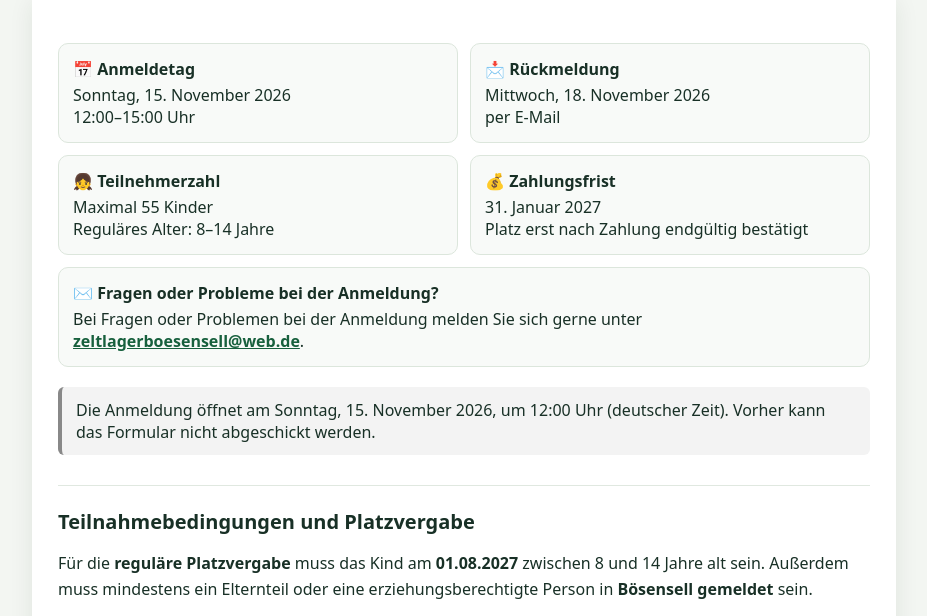
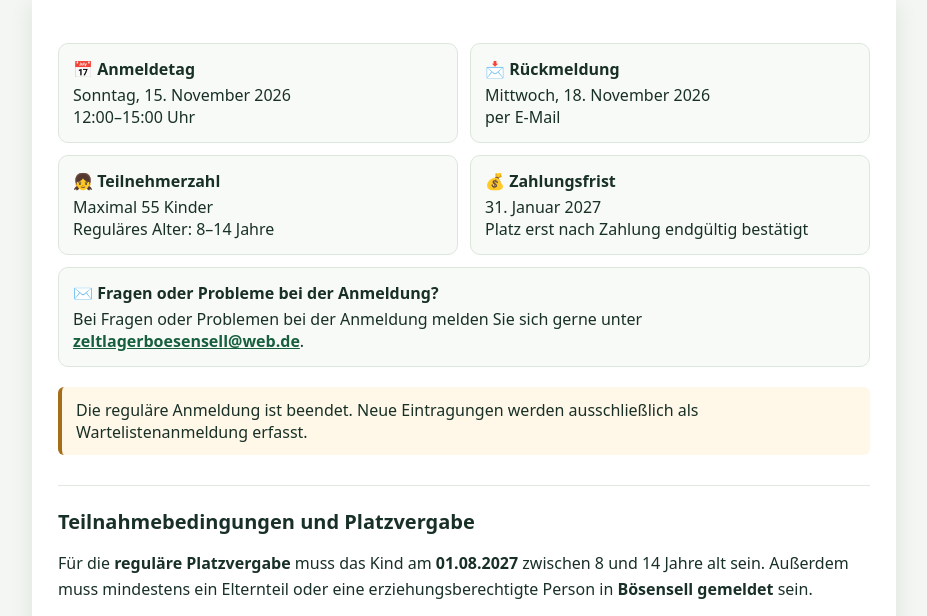
Before and after one commit to zeltlagerboesensell/zeltlager-formular, a plain HTML site: page index.html in a window 1280 px wide. Shown: the part 179-795 px from the top of the page, without its empty margins (176-1103 px from the left). Drawn offline with Linux system fonts and the light colour scheme.

Commit message:
Update index.html

```diff
--- a/index.html
+++ b/index.html
@@ -40,7 +40,7 @@
 (()=>{
  const form=document.getElementById('signupForm'), holder=document.getElementById('children'),tpl=document.getElementById('childTpl');
  const status=document.getElementById('status'),send=document.getElementById('submit'),feedback=document.getElementById('feedback');let index=0;
- const opens=Date.parse('2026-11-15T11:00:00Z'),closes=Date.parse('2026-11-15T14:00:00Z'); // 12–15 Uhr MEZ
+ const opens=Date.parse('2026-11-12T11:00:00Z'),closes=Date.parse('2026-11-12T14:00:00Z');
  const mode=()=>Date.now()<opens?'before':Date.now()<closes?'regular':'waitlist';
  function updateMode(){const m=mode();status.className='status '+(m==='waitlist'?'wait':m==='before'?'closed':'');if(m==='before'){status.textContent='Die Anmeldung öffnet am Sonntag, 15. November 2026, um 12:00 Uhr (deutscher Zeit). Vorher kann das Formular nicht abgeschickt werden.';send.disabled=true;send.textContent='Anmeldung noch nicht geöffnet';}
  else if(m==='regular'){status.textContent='Die reguläre Anmeldung ist geöffnet (15.11.2026, 12:00–15:00 Uhr). Die Anmeldung ist noch keine Platzzusage.';send.disabled=false;send.textContent='Anmeldung absenden';}
```
